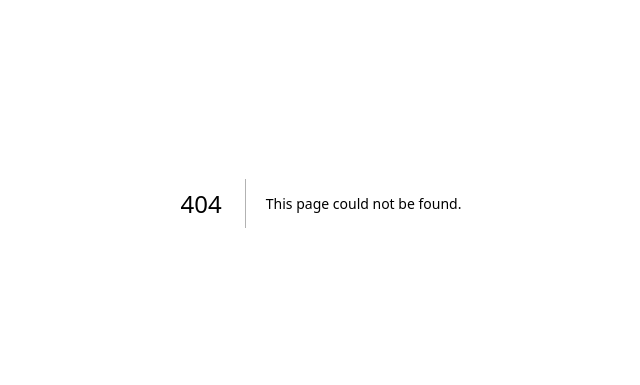
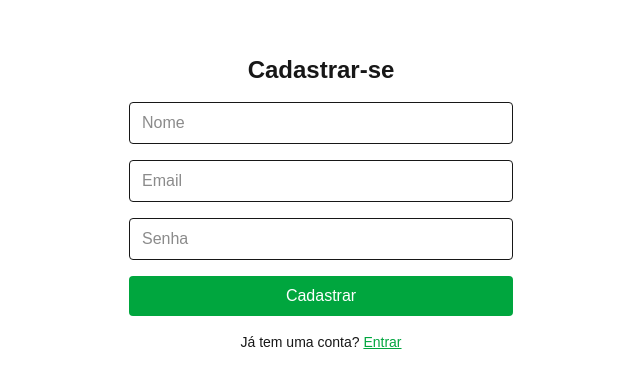
Before and after one commit to will10iam/72finn-app, a Next.js app: page /register in a window 1280 px wide. Before the commit this address had no page. Shown: the part 197-582 px from the top of the page, without its empty margins (319-959 px from the left). Built offline with nearby package versions, Linux system fonts and the light colour scheme; no server answers.

Commit message:
feat: register page + routes prontos

```diff
--- /dev/null
+++ b/src/app/_components/logOutButton.tsx
@@ -0,0 +1,14 @@
+"use client";
+
+import { signOut } from "next-auth/react";
+
+export default function LogoutButton() {
+	return (
+		<button
+			onClick={() => signOut({ callbackUrl: "/login" })}
+			className="bg-red-600 text-white px-4 py-2 rounded hover:bg-red-700 transition"
+		>
+			Sair
+		</button>
+	);
+}
--- a/src/app/_components/login.tsx
+++ b/src/app/_components/login.tsx
@@ -3,6 +3,7 @@
 import React, { useState } from "react";
 import { signIn } from "next-auth/react";
 import { useRouter, useSearchParams } from "next/navigation";
+import Link from "next/link";
 
 export function Login() {
 	const [email, setEmail] = useState("");
@@ -11,7 +12,7 @@ export function Login() {
 
 	const router = useRouter();
 	const searchParams = useSearchParams();
-	const callbackUrl = searchParams.get("callbackUrl") || "/";
+	const callbackUrl = searchParams.get("callbackUrl") || "/dashboard";
 
 	async function handleSubmit(e: React.FormEvent<HTMLFormElement>) {
 		e.preventDefault();
@@ -61,6 +62,12 @@ export function Login() {
 					Entrar
 				</button>
 			</form>
+			<p>
+				Ainda não tem uma conta?{" "}
+				<Link href="/register" className="text-green-600 underline">
+					Cadastrar
+				</Link>
+			</p>
 		</main>
 	);
 }
--- /dev/null
+++ b/src/app/_components/register.tsx
@@ -0,0 +1,87 @@
+"use client";
+
+import { useState } from "react";
+import { useRouter } from "next/navigation";
+import Link from "next/link";
+
+export function Register() {
+	const [email, setEmail] = useState("");
+	const [name, setName] = useState("");
+	const [password, setPassword] = useState("");
+	const [error, setError] = useState<string | null>(null);
+
+	const router = useRouter();
+
+	async function handleSubmit(e: React.FormEvent<HTMLFormElement>) {
+		e.preventDefault();
+		setError(null);
+
+		try {
+			const res = await fetch("/api/register", {
+				method: "POST",
+				headers: { "Content-Type": "application/json" },
+				body: JSON.stringify({ email, password, name }),
+			});
+
+			if (!res.ok) {
+				const data = await res.json();
+				throw new Error(data.message || "Erro ao cadastrar usuário");
+			}
+			router.push("/login");
+		} catch (error) {
+			if (error instanceof Error) {
+				setError(error.message || "Erro ao cadastrar usuário");
+			} else {
+				setError("Erro ao cadastrar usuário");
+			}
+		}
+	}
+
+	return (
+		<main className="flex flex-col items-center justify-center min-h-screen p-4">
+			<h1 className="text-2xl font-bold mb-4">Cadastrar-se</h1>
+			<form
+				onSubmit={handleSubmit}
+				className="flex flex-col gap-4 w-full max-w-sm"
+			>
+				<input
+					type="text"
+					placeholder="Nome"
+					value={name}
+					onChange={(e) => setName(e.target.value)}
+					required
+					className="border rounded px-3 py-2"
+				/>
+				<input
+					type="email"
+					placeholder="Email"
+					value={email}
+					onChange={(e) => setEmail(e.target.value)}
+					required
+					className="border rounded px-3 py-2"
+				/>
+				<input
+					type="password"
+					placeholder="Senha"
+					value={password}
+					onChange={(e) => setPassword(e.target.value)}
+					required
+					className="border rounded px-3 py-2"
+				/>
+				{error && <p className="text-red-600">{error}</p>}
+				<button
+					type="submit"
+					className="bg-green-600 text-white py-2 rounded hover:bg-green-700 transition"
+				>
+					Cadastrar
+				</button>
+			</form>
+			<p className="mt-4 text-sm">
+				Já tem uma conta?{" "}
+				<Link href="/login" className="text-green-600 underline">
+					Entrar
+				</Link>
+			</p>
+		</main>
+	);
+}
--- a/src/app/api/auth/[...nextauth]/route.ts
+++ b/src/app/api/auth/[...nextauth]/route.ts
@@ -1,5 +1,5 @@
 // src/app/api/auth/[...nextauth]/route.ts
-import NextAuth from "next-auth";
+import NextAuth, { NextAuthOptions } from "next-auth";
 import CredentialsProvider from "next-auth/providers/credentials";
 import { PrismaAdapter } from "@auth/prisma-adapter";
 import { PrismaClient } from "@prisma/client";
@@ -7,7 +7,7 @@ import { compare } from "bcrypt";
 
 const prisma = new PrismaClient();
 
-const handler = NextAuth({
+export const authOptions: NextAuthOptions = {
 	adapter: PrismaAdapter(prisma),
 	session: {
 		strategy: "jwt",
@@ -38,6 +38,8 @@ const handler = NextAuth({
 		error: "/login", // opcional
 	},
 	secret: process.env.NEXTAUTH_SECRET,
-});
+};
+
+const handler = NextAuth(authOptions);
 
 export { handler as GET, handler as POST };
--- /dev/null
+++ b/src/app/api/register/route.ts
@@ -0,0 +1,44 @@
+import { NextResponse } from "next/server";
+import bcrypt from "bcrypt";
+import { PrismaClient } from "@prisma/client";
+const prisma = new PrismaClient();
+
+export async function POST(req: Request) {
+	try {
+		const { name, email, password } = await req.json();
+		if (!name || !email || !password) {
+			return NextResponse.json(
+				{ message: "Todos os campos são obrigatórios" },
+				{ status: 400 }
+			);
+		}
+		const existingUser = await prisma.user.findUnique({
+			where: { email },
+		});
+		if (existingUser) {
+			return NextResponse.json(
+				{ message: "Email já está cadastrado" },
+				{ status: 400 }
+			);
+		}
+		const hashedPassword = await bcrypt.hash(password, 10);
+
+		const newUser = await prisma.user.create({
+			data: {
+				name,
+				email,
+				password: hashedPassword,
+			},
+		});
+		return NextResponse.json(
+			{ message: "Usuário criado com sucesso", user: newUser },
+			{ status: 201 }
+		);
+	} catch (error) {
+		console.error("Erro ao criar usuário:", error);
+		return NextResponse.json(
+			{ message: "Erro interno no servidor." },
+			{ status: 500 }
+		);
+	}
+}
--- /dev/null
+++ b/src/app/dashboard/page.tsx
@@ -0,0 +1,18 @@
+import { getServerSession } from "next-auth";
+import { authOptions } from "../api/auth/[...nextauth]/route";
+import { redirect } from "next/navigation";
+
+export default async function DashboardPage() {
+	const session = await getServerSession(authOptions);
+
+	if (!session) {
+		redirect("/login");
+	}
+
+	return (
+		<main className="p-4">
+			<h1 className="text-2xl font-bold">Bem vindo, {session.user?.name}</h1>
+			<p className="mt-2">Você está logado, sucesso!</p>
+		</main>
+	);
+}
--- /dev/null
+++ b/src/app/login/page.tsx
@@ -0,0 +1,14 @@
+import { getServerSession } from "next-auth";
+import { authOptions } from "../api/auth/[...nextauth]/route";
+import { redirect } from "next/navigation";
+import { Login } from "../_components/login";
+
+export default async function LoginPage() {
+	const session = await getServerSession(authOptions);
+
+	if (session) {
+		redirect("/dashboard");
+	}
+
+	return <Login />;
+}
--- a/src/app/page.tsx
+++ b/src/app/page.tsx
@@ -1,9 +1,8 @@
-import { Login } from "./_components/login";
-
 export default function Home() {
 	return (
 		<main>
-			<Login />
+			<h1>72finn</h1>
+			<p>Logar</p>
 		</main>
 	);
 }
--- /dev/null
+++ b/src/app/register/page.tsx
@@ -0,0 +1,13 @@
+import { Register } from "../_components/register";
+import { getServerSession } from "next-auth";
+import { authOptions } from "../api/auth/[...nextauth]/route";
+import { redirect } from "next/navigation";
+
+export default async function RegisterPage() {
+	const session = await getServerSession(authOptions);
+
+	if (session) {
+		redirect("/dashboard");
+	}
+	return <Register />;
+}
```
Also changed, not shown: 1 other file (tests, documents, lock files or other folders).
